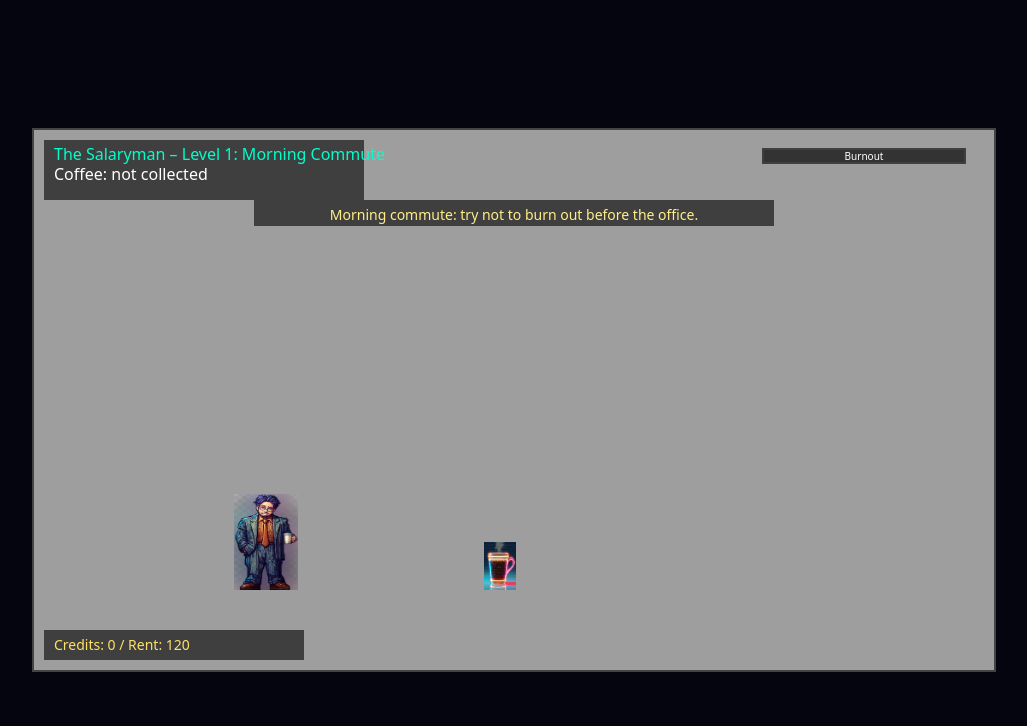
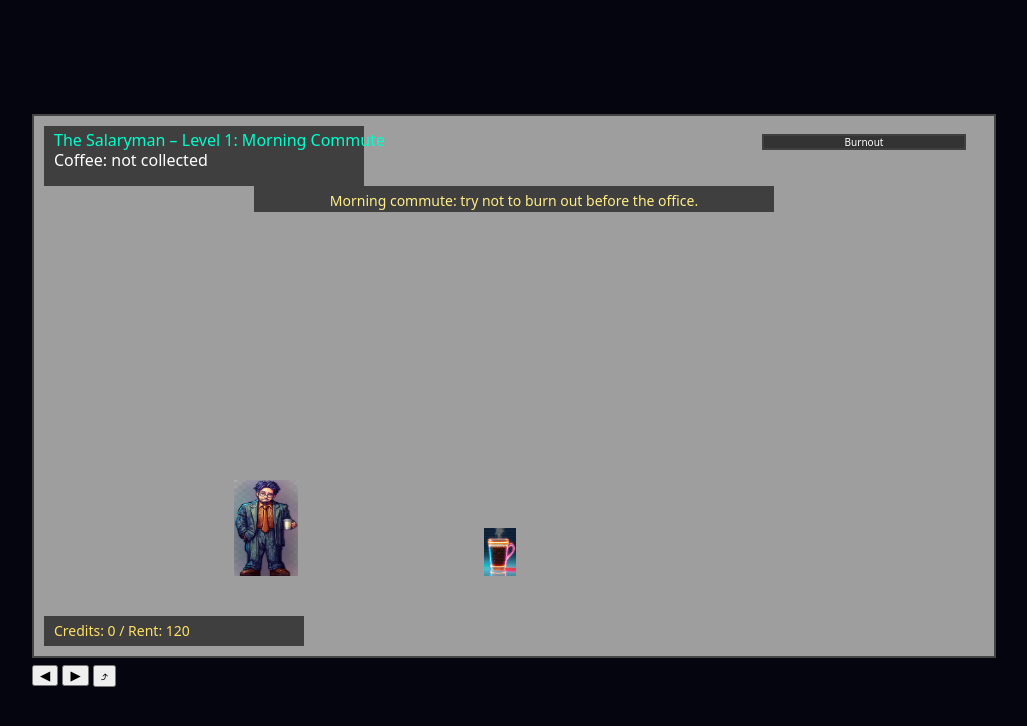
Before and after one commit to Zhelair/The_Salaryman, a plain HTML site: page index.html in a window 1280 px wide. Shown: the whole page, without its empty margins (126-1153 px from the left). Drawn offline with Linux system fonts and the light colour scheme.

Commit message:
Update index.html

```diff
--- a/index.html
+++ b/index.html
@@ -6,7 +6,16 @@
   <link rel="stylesheet" href="style.css" />
 </head>
 <body>
-  <canvas id="gameCanvas" width="960" height="540"></canvas>
+  <div id="gameWrapper">
+    <canvas id="gameCanvas" width="960" height="540"></canvas>
+
+    <!-- Mobile / touch controls -->
+    <div id="mobileControls">
+      <button class="control-btn" data-action="left">◀</button>
+      <button class="control-btn" data-action="right">▶</button>
+      <button class="control-btn" data-action="jump">⤴</button>
+    </div>
+  </div>
 
   <script src="main.js"></script>
 </body>
```
